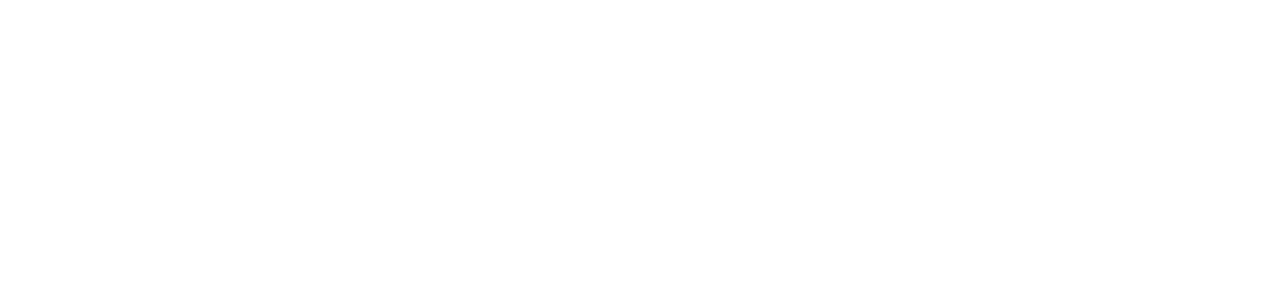
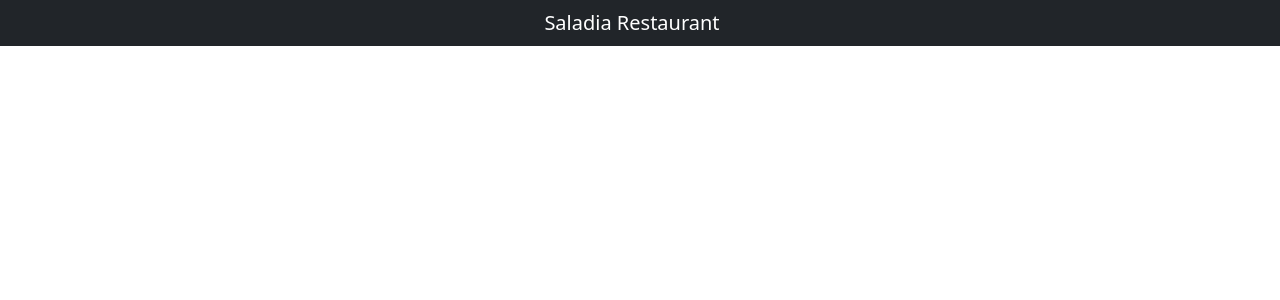
Before and after one commit to sumit-ch-dev/restaurant-project, a React (Create React App) app: page / in a window 1280 px wide. Shown: the top 300 px of the page. Built offline with nearby package versions, Linux system fonts and the light colour scheme.

Commit message:
Navigation Bar using Reatstrap

```diff
--- a/src/components/header/Header.js
+++ b/src/components/header/Header.js
@@ -1,9 +1,10 @@
 import React from "react";
+import Navigation from "./Navigation";
 
 const Header = () => {
     return (
         <div>
-
+            <Navigation />
         </div>
     );
 }
--- /dev/null
+++ b/src/components/header/Navigation.js
@@ -0,0 +1,16 @@
+import React from "react";
+import { Navbar, NavbarBrand } from 'reactstrap';
+
+const Navigation = () => {
+    return (
+        <div>
+            <Navbar dark color="dark">
+                <div className="container">
+                    <NavbarBrand href="/">Saladia Restaurant</NavbarBrand>
+                </div>
+            </Navbar>
+        </div>
+    );
+}
+
+export default Navigation;
```
